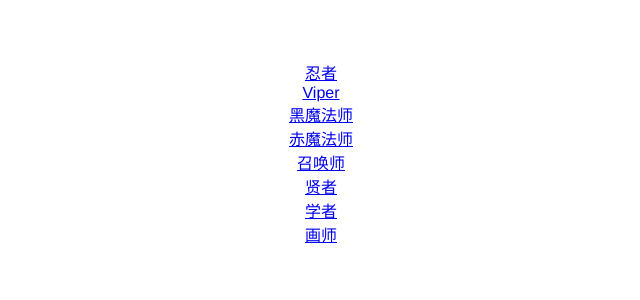
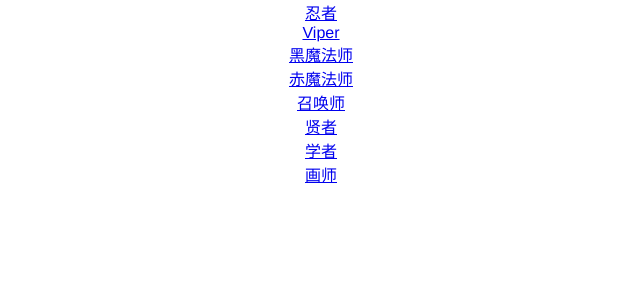
Before and after one commit to lcroof/ffxiv-skills, a Vue app: page / in a window 1280 px wide. Shown: the top 300 px of the page, without its empty margins (319-959 px from the left). Built offline with nearby package versions, Linux system fonts and the light colour scheme; the HTML template or start-up script is replaced by a standard one.

Commit message:
更新index和边界

```diff
--- a/src/IndexPage.vue
+++ b/src/IndexPage.vue
@@ -19,6 +19,6 @@
   -moz-osx-font-smoothing: grayscale;
   text-align: center;
   color: #2c3e50;
-  margin-top: 60px;
+  margin-top: 0px;
 }
 </style>
--- a/src/components/JobStyles.css
+++ b/src/components/JobStyles.css
@@ -8,6 +8,11 @@
     -webkit-box-align: center;
     -webkit-align-items: center;
     align-items: center;
+}
+
+* {
+    margin: 0;
+    padding: 0
 }
 
 .pgCont {
```
